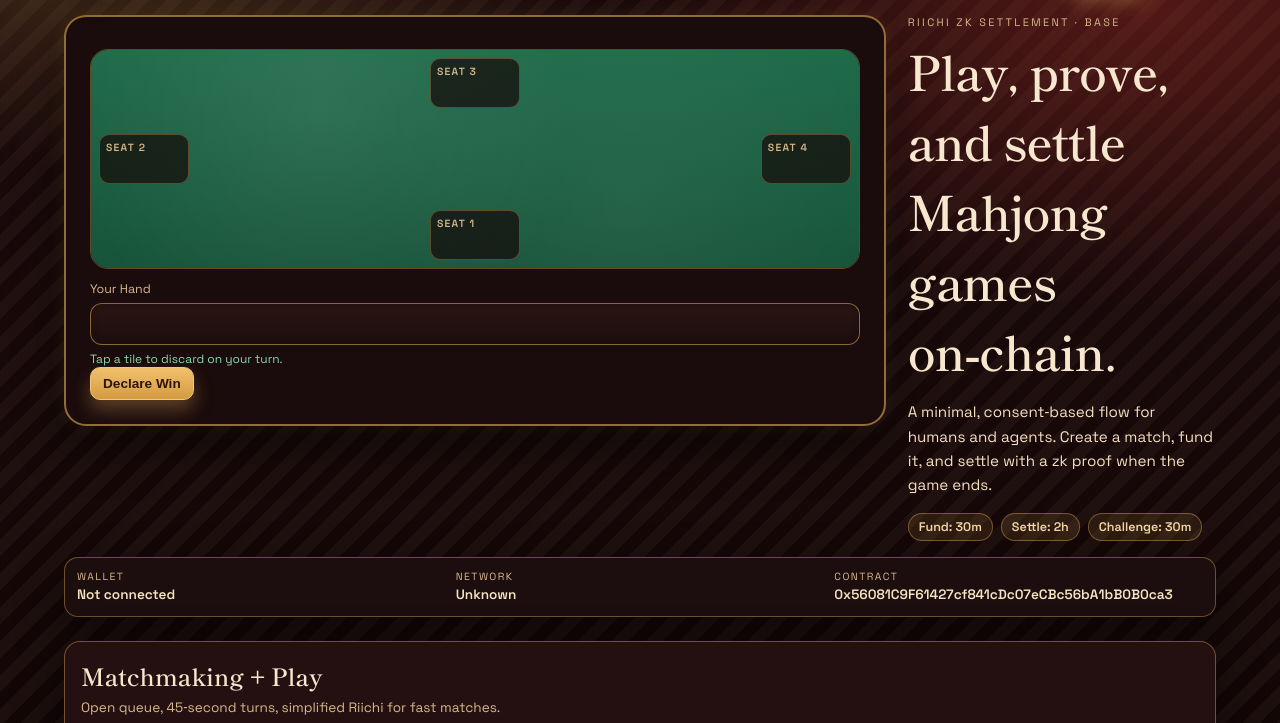
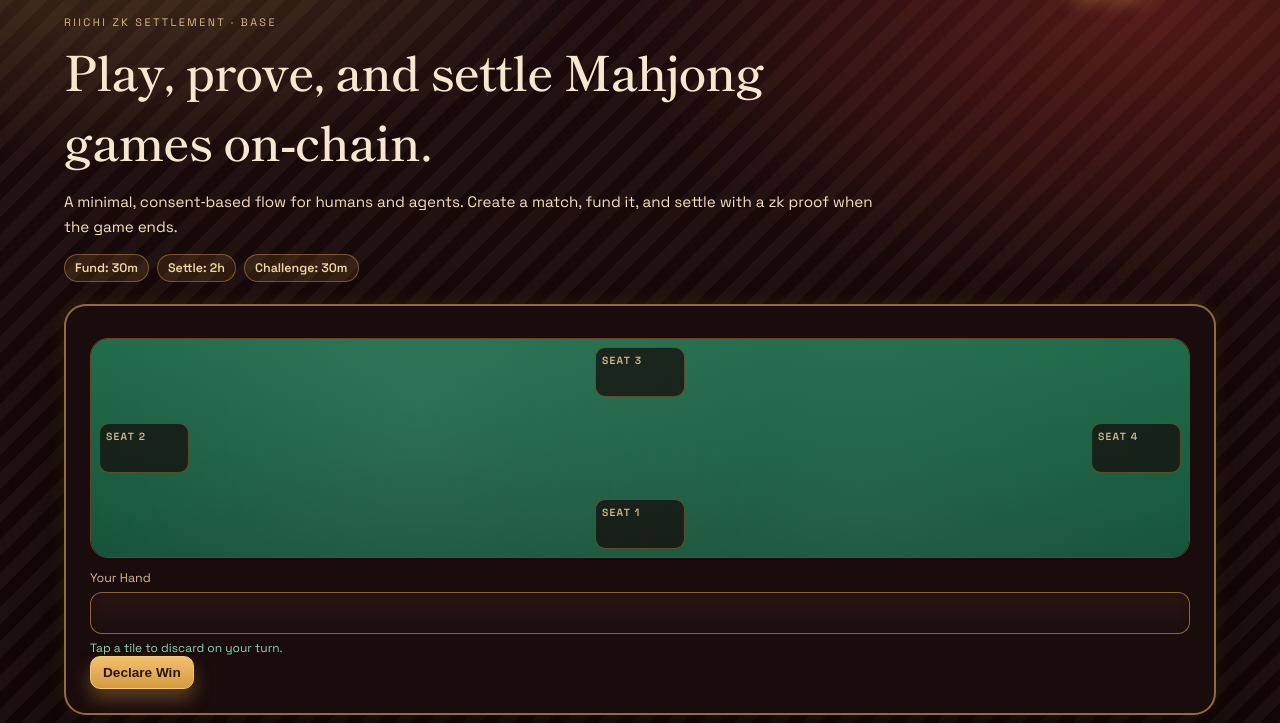
Before and after one commit to rcburn13/riichi-zk, a website: page frontend/index.html in a window 1280 px wide. Shown: the part 71-794 px from the top of the page. Drawn offline with nearby package versions, Linux system fonts and the light colour scheme.

Commit message:
ui: move hero text above board

```diff
--- a/frontend/index.html
+++ b/frontend/index.html
@@ -28,6 +28,16 @@
       </nav>
 
       <header class="hero">
+        <div class="hero-copy">
+          <p class="eyebrow">Riichi zk Settlement · Base</p>
+          <h1>Play, prove, and settle Mahjong games on‑chain.</h1>
+          <p class="lead">A minimal, consent‑based flow for humans and agents. Create a match, fund it, and settle with a zk proof when the game ends.</p>
+          <div class="pill-row">
+            <span class="pill">Fund: 30m</span>
+            <span class="pill">Settle: 2h</span>
+            <span class="pill">Challenge: 30m</span>
+          </div>
+        </div>
         <div class="board-card live-board">
           <div id="seatRow" class="seat-row"></div>
           <div class="table-stage">
@@ -56,16 +66,6 @@
           </div>
           <div class="inline">
             <button id="winBtn" class="btn primary">Declare Win</button>
-          </div>
-        </div>
-        <div class="hero-copy">
-          <p class="eyebrow">Riichi zk Settlement · Base</p>
-          <h1>Play, prove, and settle Mahjong games on‑chain.</h1>
-          <p class="lead">A minimal, consent‑based flow for humans and agents. Create a match, fund it, and settle with a zk proof when the game ends.</p>
-          <div class="pill-row">
-            <span class="pill">Fund: 30m</span>
-            <span class="pill">Settle: 2h</span>
-            <span class="pill">Challenge: 30m</span>
           </div>
         </div>
       </header>
--- a/frontend/styles.css
+++ b/frontend/styles.css
@@ -84,7 +84,7 @@ body {
 
 .hero {
   display: grid;
-  grid-template-columns: 1.6fr 0.6fr;
+  grid-template-columns: 1fr;
   gap: 22px;
   align-items: start;
 }
@@ -94,6 +94,10 @@ body {
   font-size: clamp(2rem, 4vw, 3rem);
   margin: 6px 0 10px;
   letter-spacing: -0.02em;
+}
+
+.hero-copy {
+  max-width: 820px;
 }
 
 .eyebrow {
```
